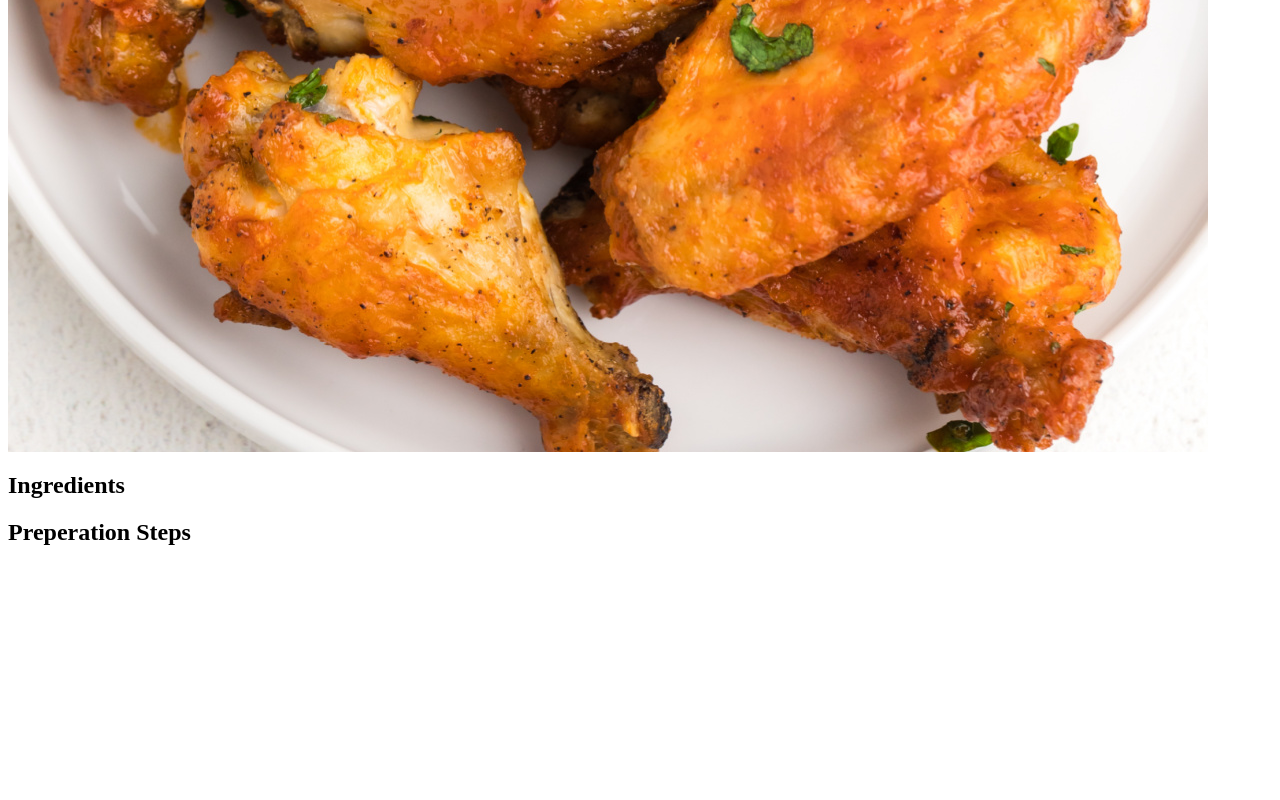
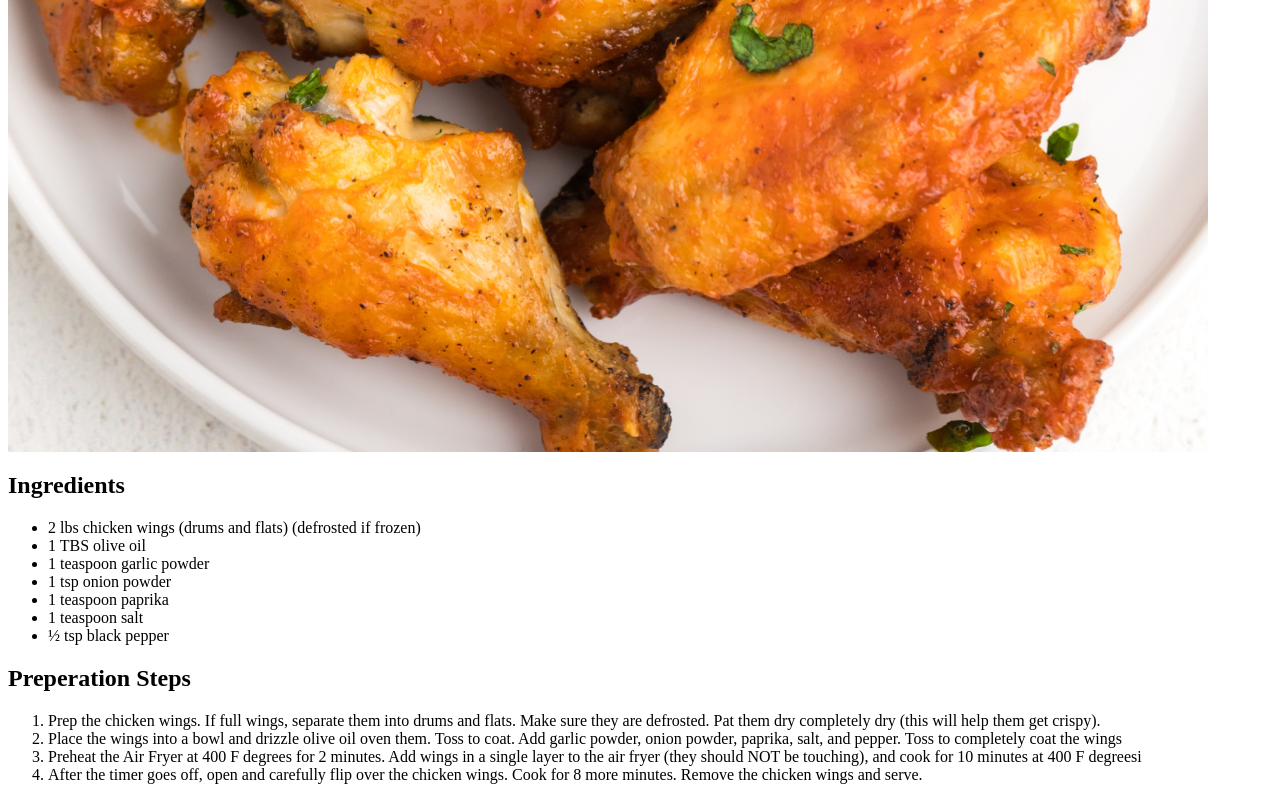
Before and after one commit to AlexHewitt27/odin-recipes, a plain HTML site: page recipes/airFriedWings.html in a window 1280 px wide. Shown: the part 814-1614 px from the top of the page. Before the commit the page ends 1380 px from the top, so only its background shows below. Drawn offline with Linux system fonts and the light colour scheme.

Commit message:
Added ingredients/instruction for wings and tofu

```diff
--- a/recipes/airFriedWings.html
+++ b/recipes/airFriedWings.html
@@ -9,9 +9,28 @@
   <img src="../recipeImages/wings.jpg" alt="Air Fried Wings Pic">
   <h2>Ingredients</h2>
   <ul>
+    <li>2 lbs chicken wings (drums and flats) (defrosted if frozen)</li>
+    <li>1 TBS olive oil</li>
+    <li>1 teaspoon garlic powder</li>
+    <li>1 tsp onion powder</li>
+    <li>1 teaspoon paprika</li>
+    <li>1 teaspoon salt</li>
+    <li>½ tsp black pepper</li>
   </ul>
   <h2>Preperation Steps</h2>
   <ol>
+    <li>Prep the chicken wings. If full wings, separate
+    them into drums and flats. Make sure they
+    are defrosted. Pat them dry completely dry
+    (this will help them get crispy).</li>
+    <li>Place the wings into a bowl and drizzle olive oil
+    oven them. Toss to coat. Add garlic powder, onion powder,
+    paprika, salt, and pepper. Toss to completely coat the wings</li>
+    <li>Preheat the Air Fryer at 400 F degrees for 2 minutes.
+    Add wings in a single layer to the air fryer (they should NOT
+    be touching), and cook for 10 minutes at 400 F degreesi</li>
+    <li>After the timer goes off, open and carefully flip over the
+    chicken wings. Cook for 8 more minutes. Remove the chicken wings and serve.</li>
   </ol>
 </body>
 </html>
```
Also changed, not shown: recipes/airFriedTofu.html (+8 -0 lines).
